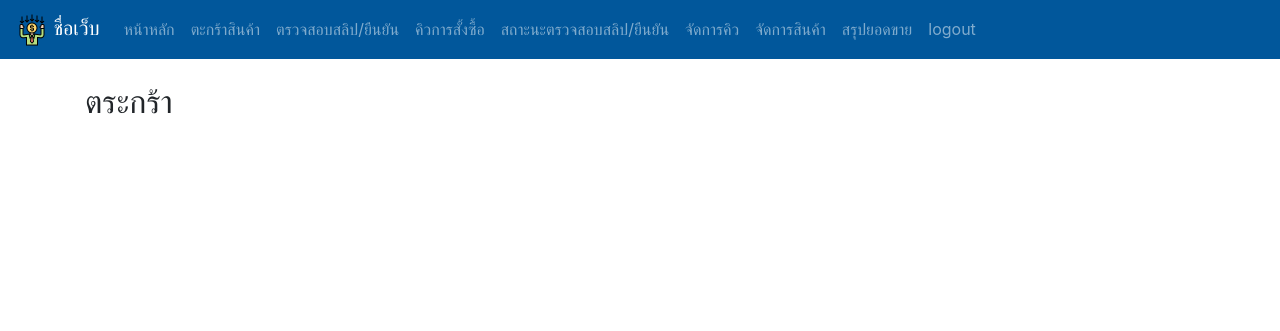
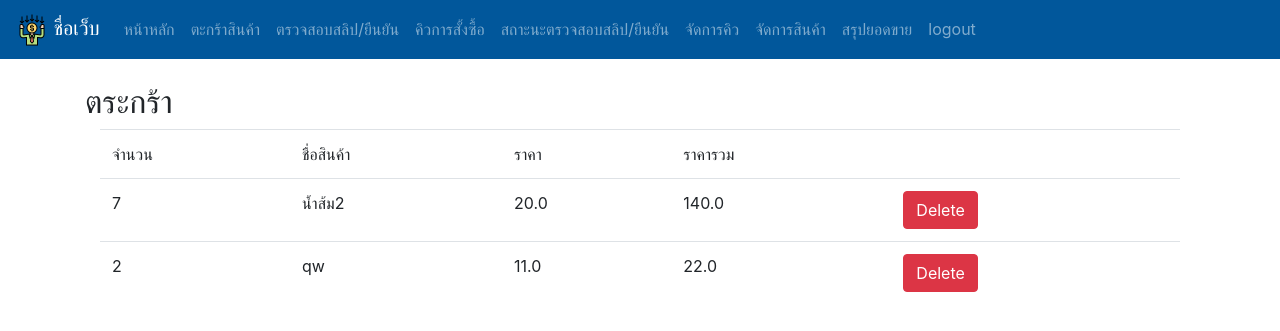
Before and after one commit to thitiwut00897/project-bear, a Django app: page /basket/ in a window 1280 px wide. Shown: the top 331 px of the page. Run offline with Django 3.2, Linux system fonts and the light colour scheme; a user stored in the database is signed in; data comes from the database, SQL or seed files in the repository; both versions use the stored data as it was after the commit; some libraries are stand-ins or nearby versions.

Commit message:
ทำ cart

```diff
--- a/projectbear/main/templates/main/basket.html
+++ b/projectbear/main/templates/main/basket.html
@@ -1,18 +1,28 @@
 {% extends 'basesell.html' %}
 {% block content %}
-    <H2>ตระกร้า</h2>
-        {% comment %} {% for p in product %}
-            {% if p.stock > 0 and p.type.id == 2%}
-            <div class="card col-3">
-                <img class="card-img-top" src="{{ p.picture.url }}" alt="" width='100%' height='150px'>
-                <div class="card-body">
-                    <h5 class="card-title">{{ p.name }}</h5>
-                    <p class="card-text">{{ p.type.type_name }}</p>
-                    <p class="card-text">{{ p.price|stringformat:".2f" }} บาท</p>
-                    <a href="#"><p class="card-text">
-                        <div class="btn btn-primary col">เพิ่ม</div>
-                    </p></a>
-                </div>
-            </div>
-        {% endfor %}  {% endcomment %}
+    <h2>ตระกร้า</h2>
+    <div class='container'>
+        <table class='table'>
+            <tr>
+                <td>จำนวน</td>
+                <td>ชื่อสินค้า</td>
+                <td>ราคา</td>
+                <td>ราคารวม</td>
+                <td></td>
+            </tr>
+            {% for c in basket %}
+            <tr>
+                <td>{{c.unit}}</td>
+                <td>{{c.item_no.name}}</td>
+                <td>{{c.item_no.price}}</td>
+                <td>{{c.item_price}}</td>
+                <td>
+                <a>
+                    <div class='btn btn-danger'>Delete</div>
+                </a>
+                </td>
+            </tr>
+            {% endfor %}
+        </table>
+    </div>
 {% endblock %}
--- a/projectbear/main/urls.py
+++ b/projectbear/main/urls.py
@@ -19,4 +19,5 @@ from . import views
 urlpatterns = [
     path('',views.index,name='index'),
     path('basket/',views.basket,name='basket'),
+    path('add/<int:product_id>',views.addtobasket,name='addtobasket')
 ]
--- a/projectbear/main/views.py
+++ b/projectbear/main/views.py
@@ -67,6 +67,36 @@ def my_register(request):
             messages.info(request,'รหัสผ่านไม่ตรงกัน')
             return redirect('register')
     return render(request,template_name='register_page.html')
-
+@login_required
 def basket(request):
-    return render(request, 'main/basket.html')
+    basket = Order_items.objects.all()
+    context={
+        'basket':basket
+    }
+    return render(request, 'main/basket.html',context=context)
+def addtobasket(request,product_id):
+    product = Product.objects.get(pk=product_id)
+    item = Order_items.objects.all()
+    unit = 1
+    if item:
+        for i in item:
+            if i.item_no_id == product_id:
+                item = Order_items.objects.get(id=i.id)
+                item.unit += 1
+                item.item_price = item.unit*product.price
+                break
+            else:
+                item = Order_items()
+                item.item_no_id= product.id
+                item.price = product.price
+                item.unit = unit
+                item.item_price = product.price
+    else:
+        item = Order_items()
+        item.item_no_id = product.id
+        item.price = product.price
+        item.unit = unit
+        item.item_price = product.price
+    item.save()
+    messages.info(request,'เพิ่มสินค้าลงตะกร้าแล้ว')
+    return redirect('index')
```
Also changed, not shown: projectbear/main/templates/main/index.html (+8 -4 lines), projectbear/db.sqlite3.
